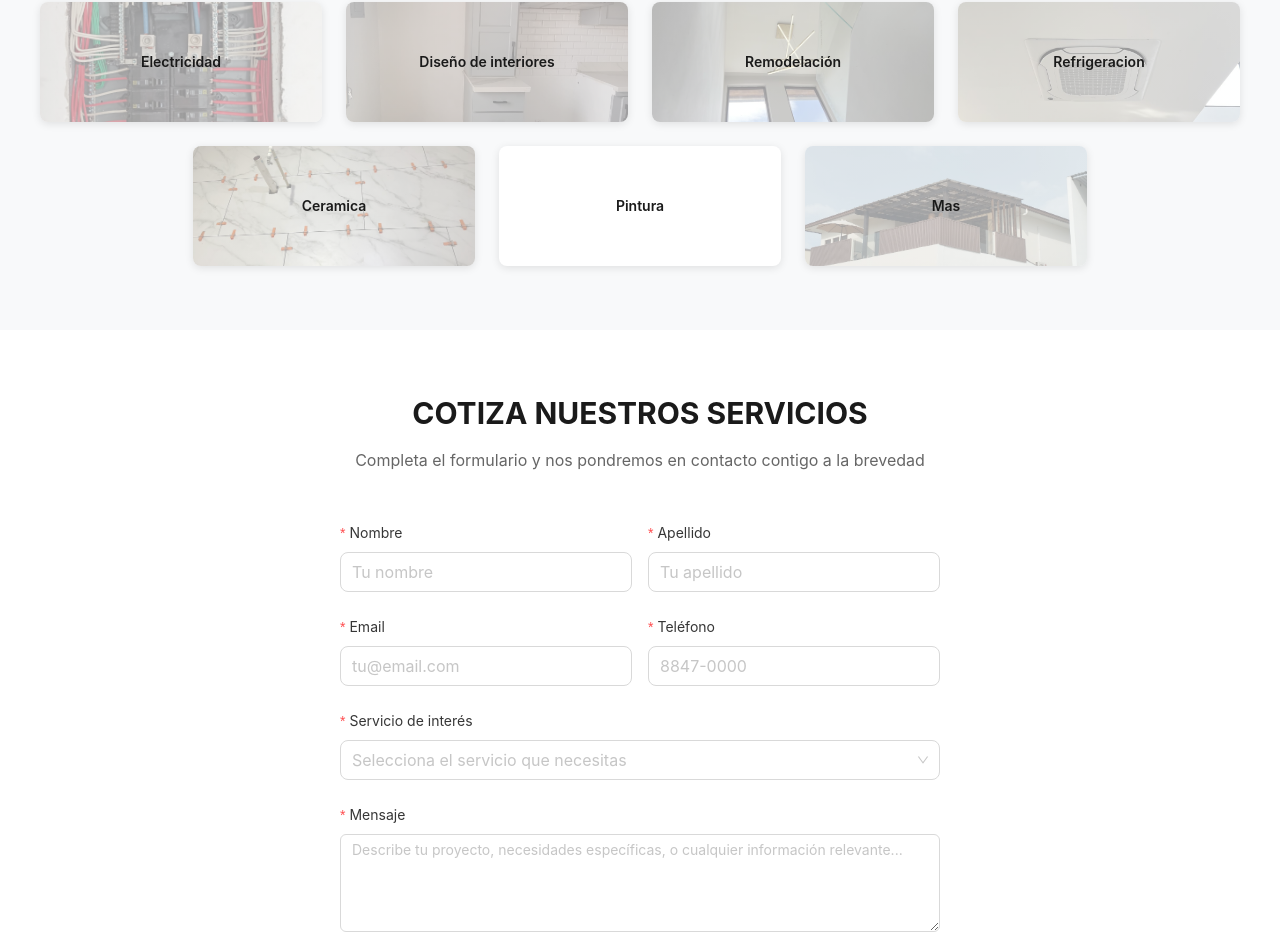
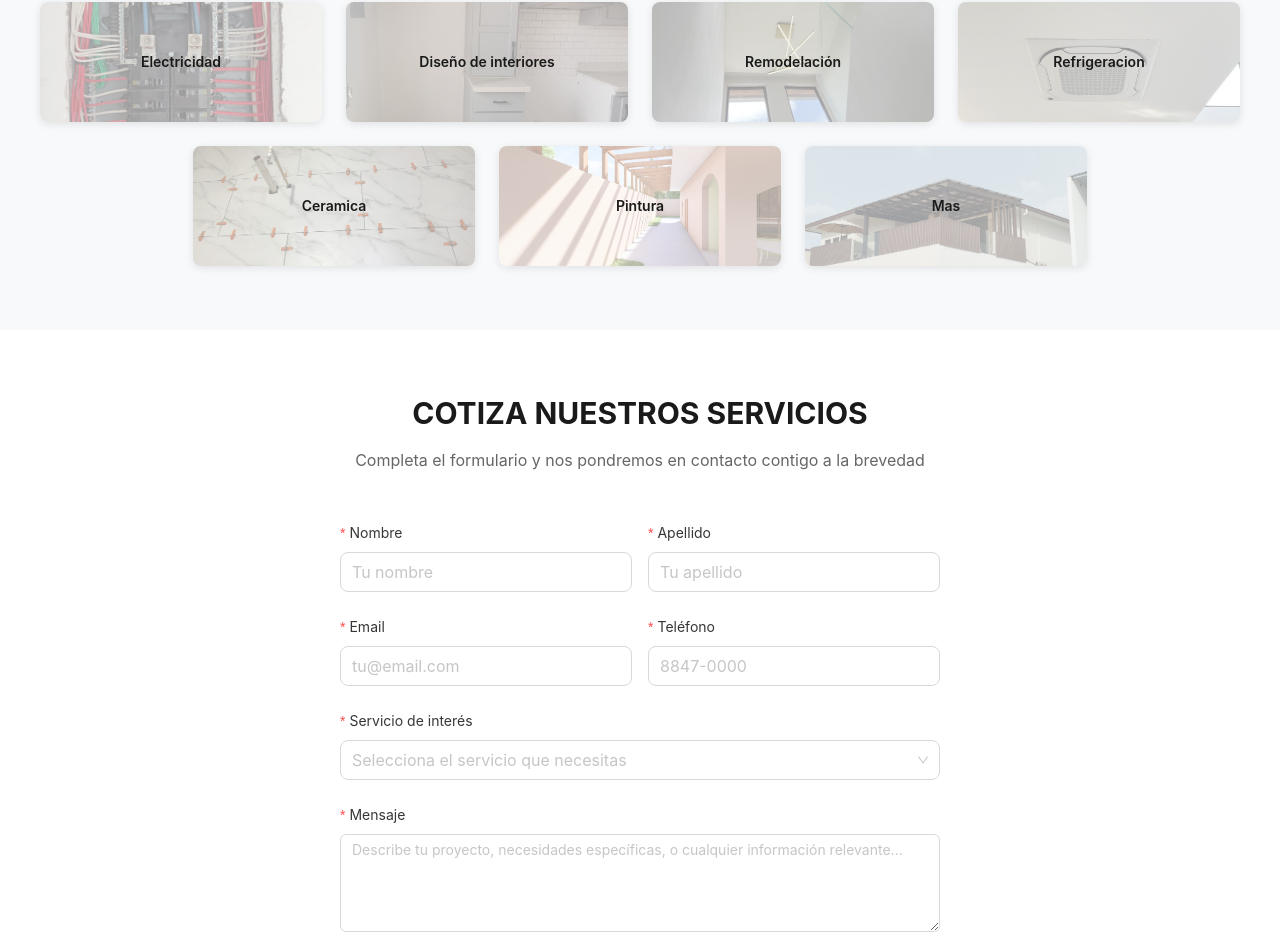
Before and after one commit to deibido0604/constructora-paredes, a React (Vite) app: page / in a window 1280 px wide. Shown: the part 1562-2505 px from the top of the page. Built offline with nearby package versions, Linux system fonts and the light colour scheme.

Commit message:
Update Home.jsx
Signed-off-by: deibido0604 <76928520+deibido0604@users.noreply.github.com>

```diff
--- a/src/pages/Home.jsx
+++ b/src/pages/Home.jsx
@@ -105,7 +105,7 @@ const Home = () => {
     { nombre: "Remodelación", imagen: remodelacion, id: "remodelacion" },
     { nombre: "Refrigeracion", imagen: refrigeracion, id: "refrigeracion" },
     { nombre: "Ceramica", imagen: ceramica, id: "ceramica" },
-    { nombre: "Pintura", id: "pintura" },
+    { nombre: "Pintura", imagen: propuestaImg, id: "pintura" },
     { nombre: "Mas", imagen: propuestaImg_2, id: "mas" }
   ];
 
@@ -416,4 +416,5 @@ const Home = () => {
   );
 };
 
+
 export default Home;
```
